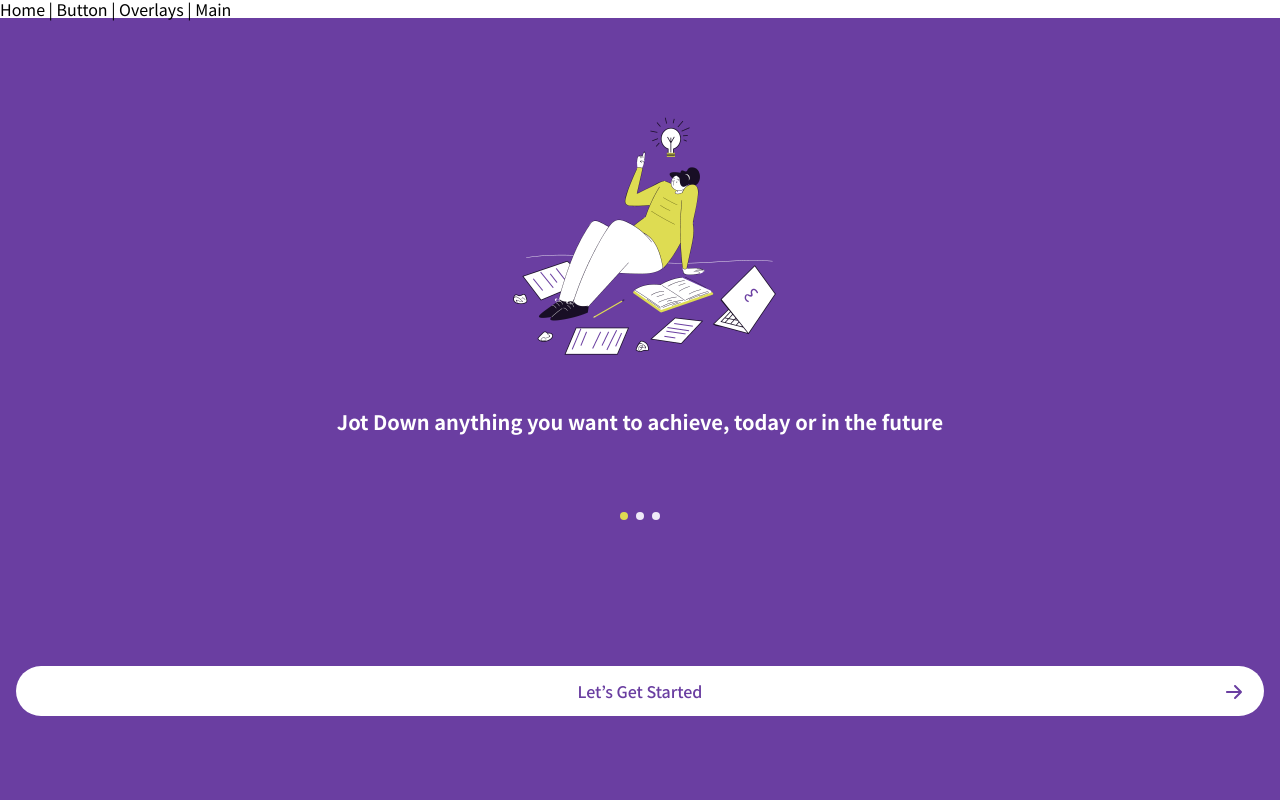
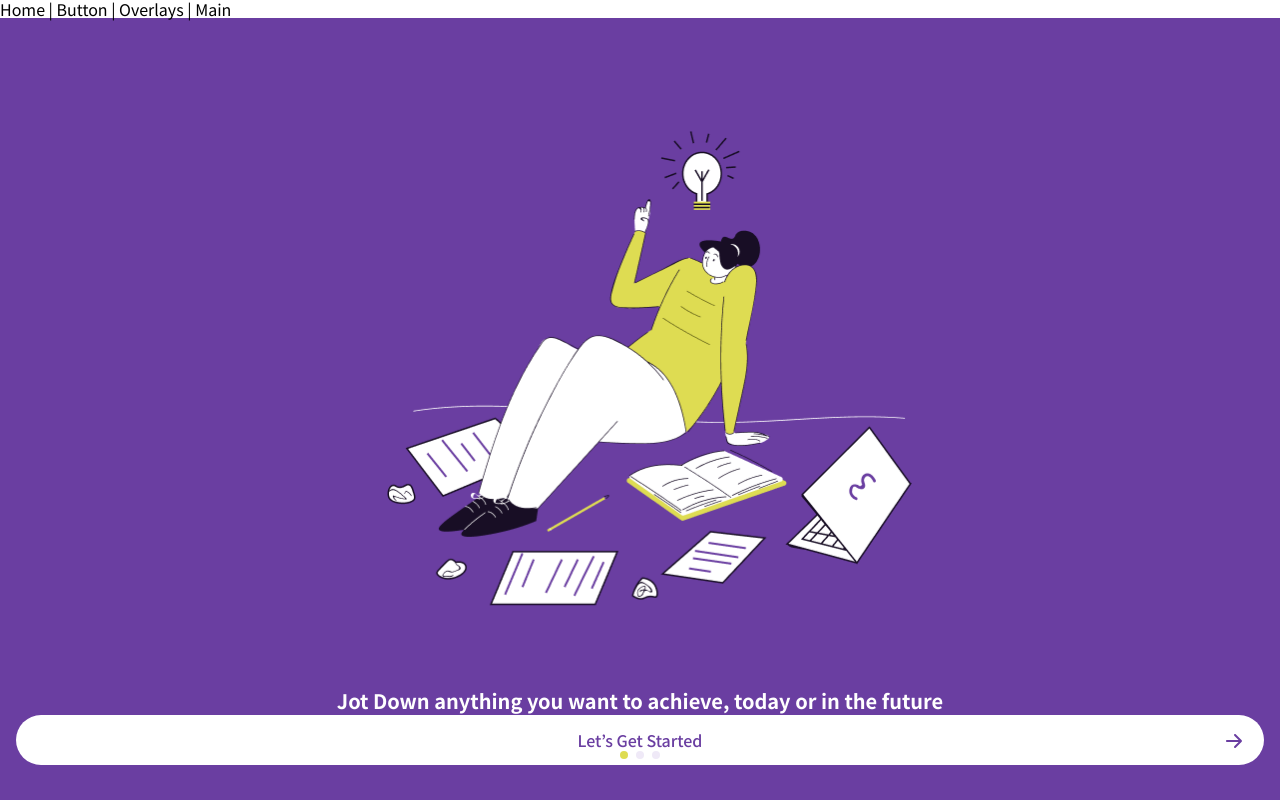
Before and after one commit to the51DT/inside_project, a Vue app: page /main/start in a window 1280 px wide. Built offline with nearby package versions, Linux system fonts and the light colour scheme.

Commit message:
onBoarding & CreateView > router 연결
onBoarding & CreateView > router 연결 // CreateView 는 임의로 링크 작업

```diff
--- a/src/views/main/CreateView.vue
+++ b/src/views/main/CreateView.vue
@@ -9,39 +9,60 @@
         :iconList="list.iconList"
         :bigTitle="list.bigTitle"
         :subTitle="list.subTitle"
+        @click="ToCreateList(list.ToCreateList.path)"
       />
     </div>
   </div>
 </template>
 
 <script setup>
+import { useRouter } from 'vue-router'
 const listsEx = [
   {
     iconList: 'shoppingIcon',
     bigTitle: 'Buying Something',
-    subTitle: 'Use checklist, so you won’t miss anything'
+    subTitle: 'Use checklist, so you won’t miss anything',
+    ToCreateList: {
+      path: 'main/home'
+    }
   },
   {
     iconList: 'ideaIcon',
     bigTitle: 'Interesting Idea',
-    subTitle: 'Use free text area, feel free to write it all'
+    subTitle: 'Use free text area, feel free to write it all',
+    ToCreateList: {
+      path: 'main/start'
+    }
   },
   {
     iconList: 'guidanceIcon',
     bigTitle: 'Guidance',
-    subTitle: 'Create guidance for routine activities'
+    subTitle: 'Create guidance for routine activities',
+    ToCreateList: {
+      path: 'main/login'
+    }
   },
   {
     iconList: 'goalsIcon',
     bigTitle: 'Goals',
-    subTitle: 'Near/future goals, notes and keep focus'
+    subTitle: 'Near/future goals, notes and keep focus',
+    ToCreateList: {
+      path: 'main/finished'
+    }
   },
   {
     iconList: 'tasksIcon',
     bigTitle: 'Routine Tasks',
-    subTitle: 'Checklist with sub-checklist'
+    subTitle: 'Checklist with sub-checklist',
+    ToCreateList: {
+      path: 'main/finished'
+    }
   }
 ]
+const router = useRouter()
+const ToCreateList = (path) => {
+  router.push(path)
+}
 </script>
 <style lang="scss">
 .create_list__wrap {
--- a/src/views/main/OnBoarding.vue
+++ b/src/views/main/OnBoarding.vue
@@ -1,27 +1,30 @@
 <template>
   <div class="onboarding__wrap">
-    <swiper :pagination="true" :modules="modules">
+    <swiper :pagination="true" :modules="modules" @click="onSwiper">
       <swiper-slide
         v-for="(boarding, i) in OnBoarding"
         :slideIndex="i"
         :key="i"
+        @click="onSwiper"
       >
         <div class="swiper-box">
           <div class="top">
-            <div
-              class="swiper-box__image"
-              :style="{ backgroundImage: `url(${boarding.img})` }"
-            ></div>
+            <div class="top-img">
+              <div
+                class="swiper-box__image"
+                :style="{ backgroundImage: `url(${boarding.img})` }"
+              ></div>
+            </div>
             <div class="swiper-box__des">
               <p>{{ boarding.des }}</p>
             </div>
-            <div class="swiper-pagination"></div>
           </div>
           <ButtonCmp
             bgBtn="disabled"
             btnSize="large"
             iconPositionRight="right"
             btnTxt="Let’s Get Started"
+            @click="MoveNextPage(1)"
             v-if="i === 0"
           />
           <ButtonCmp
@@ -29,6 +32,7 @@
             btnSize="large"
             iconPositionRight="right"
             btnTxt="Next"
+            @click="MoveNextPage(2)"
             v-else-if="i === 1"
           />
           <ButtonCmp
@@ -52,6 +56,7 @@ import { Pagination } from 'swiper/modules'
 import 'swiper/css'
 import 'swiper/css/pagination'
 import { useRouter } from 'vue-router'
+import { ref } from 'vue'
 
 export default {
   components: {
@@ -77,37 +82,52 @@ export default {
     const router = useRouter()
     const MoveLoginPage = () => {
       router.push({
-        path: '/login'
+        path: '/main/login'
       })
+    }
+    const onSwiper = (swiper) => {
+      swiperInstance.value = swiper
+    }
+    const swiperInstance = ref()
+    const MoveNextPage = (index) => {
+      swiperInstance.value.slideTo(index)
     }
     return {
       OnBoarding,
       modules,
-      MoveLoginPage
+      MoveLoginPage,
+      onSwiper,
+      MoveNextPage
     }
   }
 }
 </script>
 <style lang="scss">
 .onboarding__wrap {
-  padding: 0 rem(16px) rem(84px);
   background-color: $primary-base;
-  //navbar 없으면 100vh
   height: calc(100vh - rem(18.39px));
+  /* height: calc(100vh - rem(84px)); */
   .swiper-wrapper {
-    height: calc(100vh - 102.39px);
+    height: calc(100vh - rem(18.39px));
+    /* height: calc(100vh - rem(84px)); */
     .swiper-box {
+      padding: 0 rem(16px);
       display: flex;
       flex-direction: column;
       justify-content: space-between;
       align-items: center;
-      height: calc(100vh - 102.39px);
+      height: calc(100vh - rem(18.39px));
+      /* height: calc(100vh - rem(84px)); */
+      .top-img {
+        padding: 0 rem(24px);
+      }
       &__image {
-        margin: 0 auto;
-        width: rem(280px);
-        height: rem(280px);
-        background-size: 100%;
+        width: 100%;
+        height: 0;
+        padding-top: 100%;
         margin-top: rem(86px);
+        background-repeat: no-repeat;
+        background-size: cover;
       }
       &__des {
         margin-top: rem(24px);
@@ -122,8 +142,7 @@ export default {
   }
   // swiper-pagination
   .swiper-pagination {
-    top: rem(486px);
-    bottom: auto;
+    bottom: 5%;
     .swiper-pagination-bullet {
       background-color: $primary-light;
       opacity: 1;
@@ -132,5 +151,13 @@ export default {
       }
     }
   }
+  // swiper-pagination-bullet
+  .swiper-pagination-bullet {
+    width: rem(8px);
+    height: rem(8px);
+  }
+  .btn {
+    margin-bottom: rem(84px);
+  }
 }
 </style>
```
